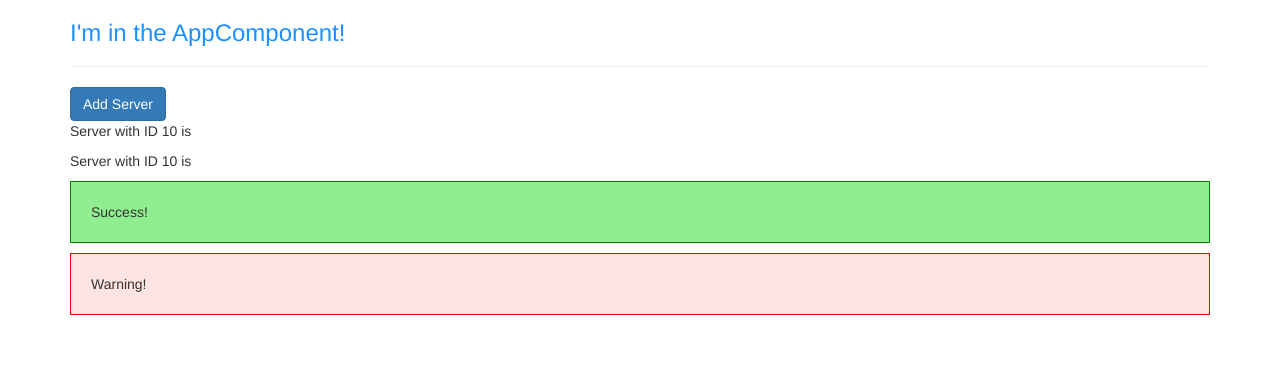
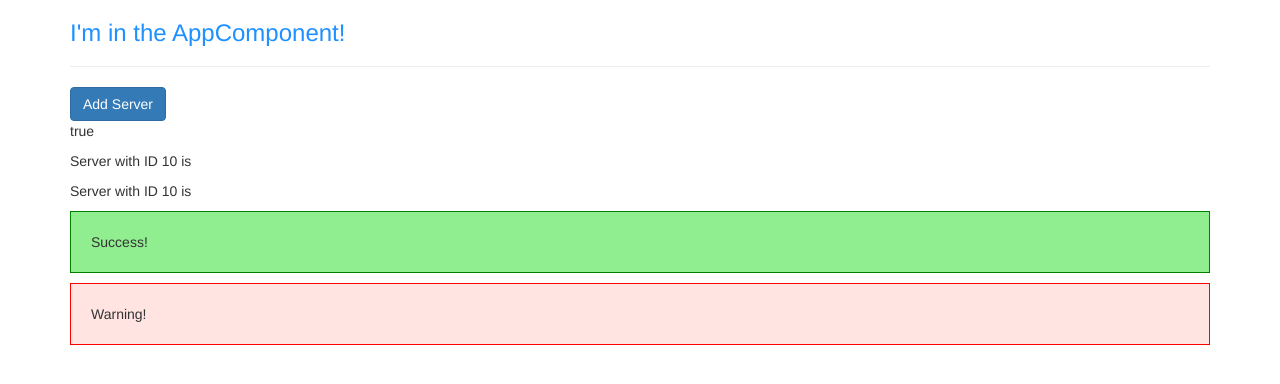
Before and after one commit to bedoyama/angular-2021-first, an Angular app: page / in a window 1280 px wide. Shown: the top 384 px of the page. Built offline with nearby package versions, Linux system fonts and the light colour scheme.

Commit message:
string interpolation

```diff
--- a/src/app/servers/servers.component.html
+++ b/src/app/servers/servers.component.html
@@ -1,5 +1,6 @@
 <button
 class="btn btn-primary"
 [disabled]="!allowNewServer">Add Server</button>
+<p>{{ allowNewServer }}</p>
 <app-server></app-server>
 <app-server></app-server>
```
